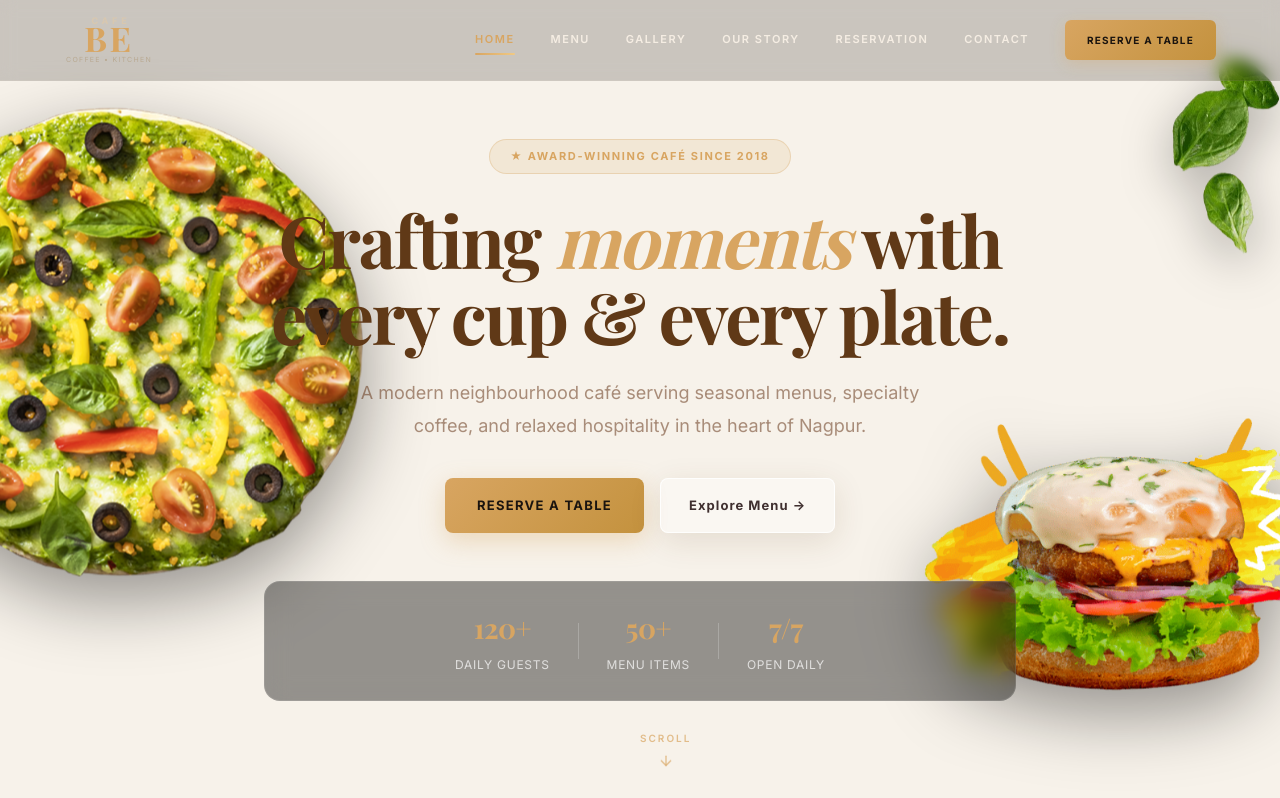
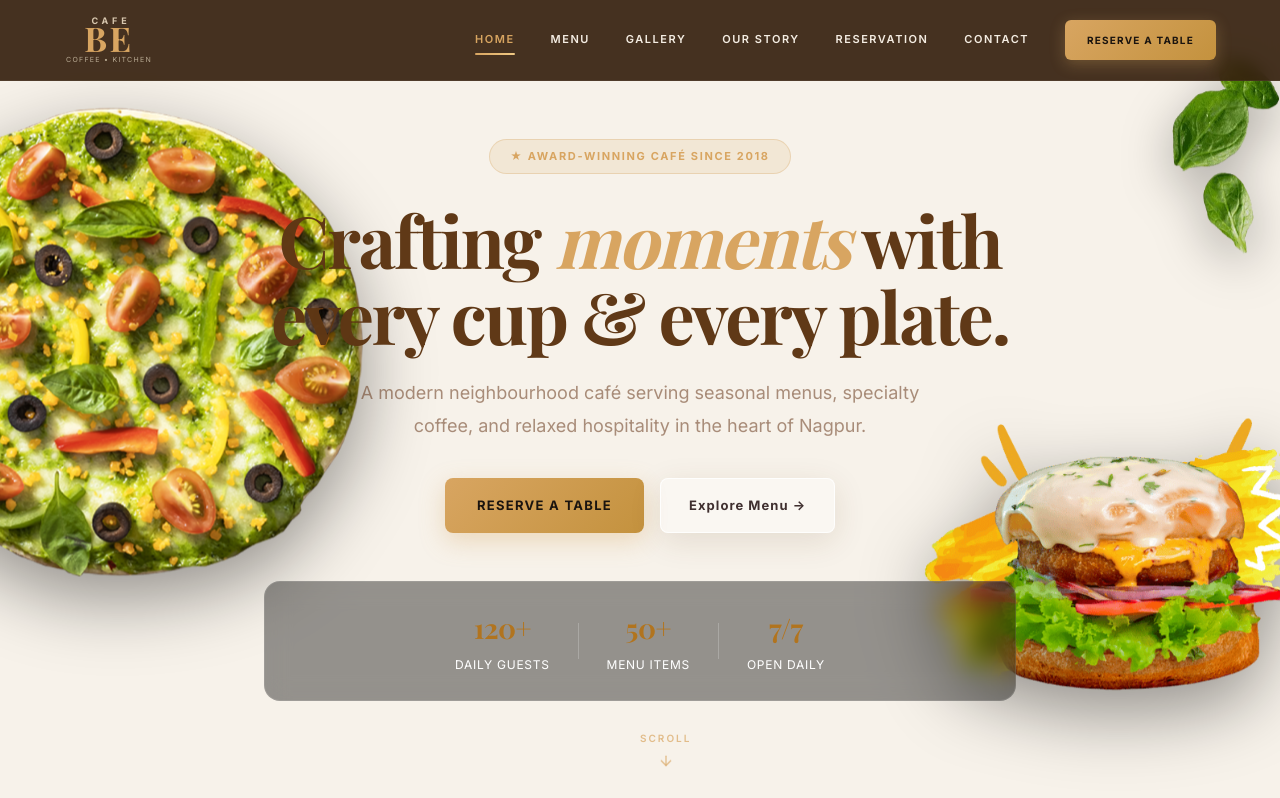
Before and after one commit to vijaybhivagade14-commits/CafeBe-Web26, a React (Create React App) app: page / in a window 1280 px wide. Shown: the top 798 px of the page. Built offline with nearby package versions, Linux system fonts and the light colour scheme; a web font is replaced by a local one.

Commit message:
Updated the Hero, Navbar UI color

```diff
--- a/src/components/Hero.module.css
+++ b/src/components/Hero.module.css
@@ -292,13 +292,13 @@
   display: block;
   font-family: var(--font-heading);
   font-size: 28px;
-  color: var(--color-gold);
+  color: #b1741f;
   letter-spacing: -0.02em;
 }
 
 .stat span {
   font-size: 12px;
-  color: rgba(255, 255, 255, 0.7);
+  color: rgb(255, 255, 255);
   /* Light muted text */
   letter-spacing: 0.06em;
   text-transform: uppercase;
--- a/src/components/Navbar.module.css
+++ b/src/components/Navbar.module.css
@@ -6,7 +6,8 @@
   right: 0;
   z-index: 1000;
   border-bottom: 1px solid rgba(244, 235, 223, 0.06);
-  background: rgba(26, 20, 15, 0.2);
+  background-color: rgba(54, 33, 15, 0.92);
+  /* background: rgba(26, 20, 15, 0.2); */
   backdrop-filter: blur(8px);
   -webkit-backdrop-filter: blur(8px);
   transition: background 0.4s ease, border-color 0.4s ease, box-shadow 0.4s ease;
```
